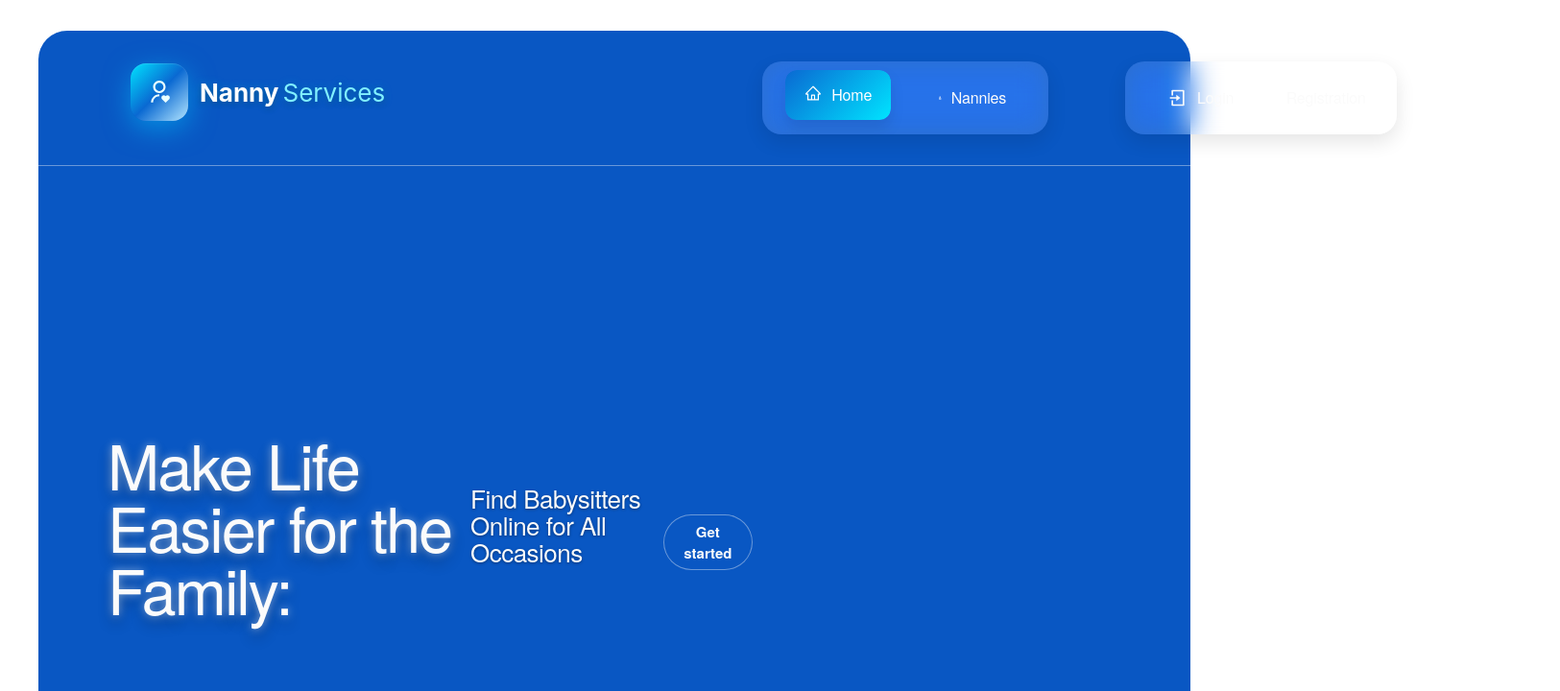
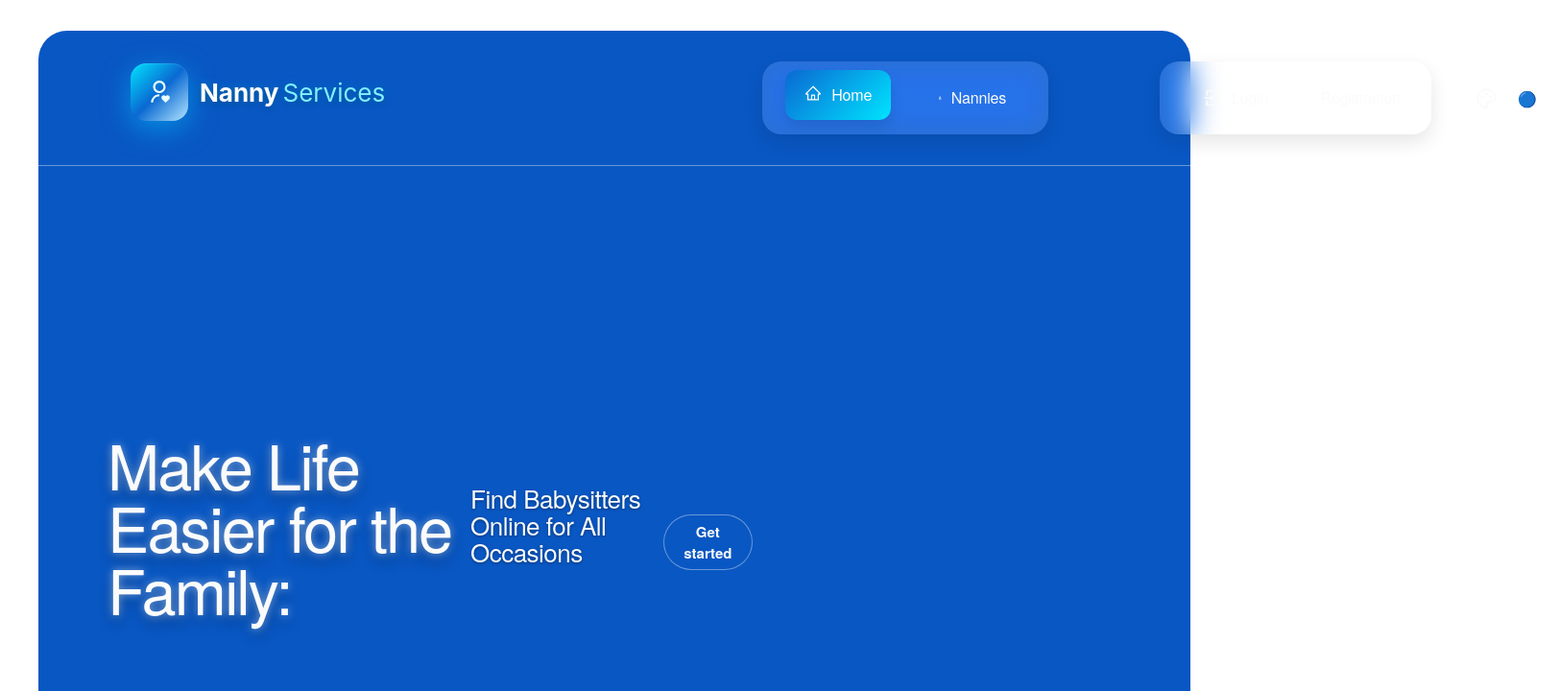
Before and after one commit to gokhankkaraduman/Nanny.Services, a React (Vite) app: page / in a window 1280 px wide. Shown: the top 720 px of the page at 96% size, 1625 px wide, since content can reach past the window. Built offline with nearby package versions, Linux system fonts and the light colour scheme; a web font is replaced by a local one.

Commit message:
refactor: improve Header component

```diff
--- a/src/components/Header/Header.jsx
+++ b/src/components/Header/Header.jsx
@@ -1,5 +1,6 @@
 import UserNav from "./UserNav/UserNav.jsx";
 import GuestNav from "./GuestNav/GuestNav.jsx";
+import ThemeSwitcher from "../ThemeSwitcher/ThemeSwitcher.jsx";
 import { NavLink } from "react-router-dom";
 import { RiUserHeartLine } from "react-icons/ri";
 import style from './Header.module.css';
@@ -29,6 +30,7 @@ export default function Header() {
         </div>
         <div className={style.navContainer}>
             {isLoggedIn ? <UserNav /> : <GuestNav />}
+            <ThemeSwitcher />
         </div>
     </header>
   );
```
